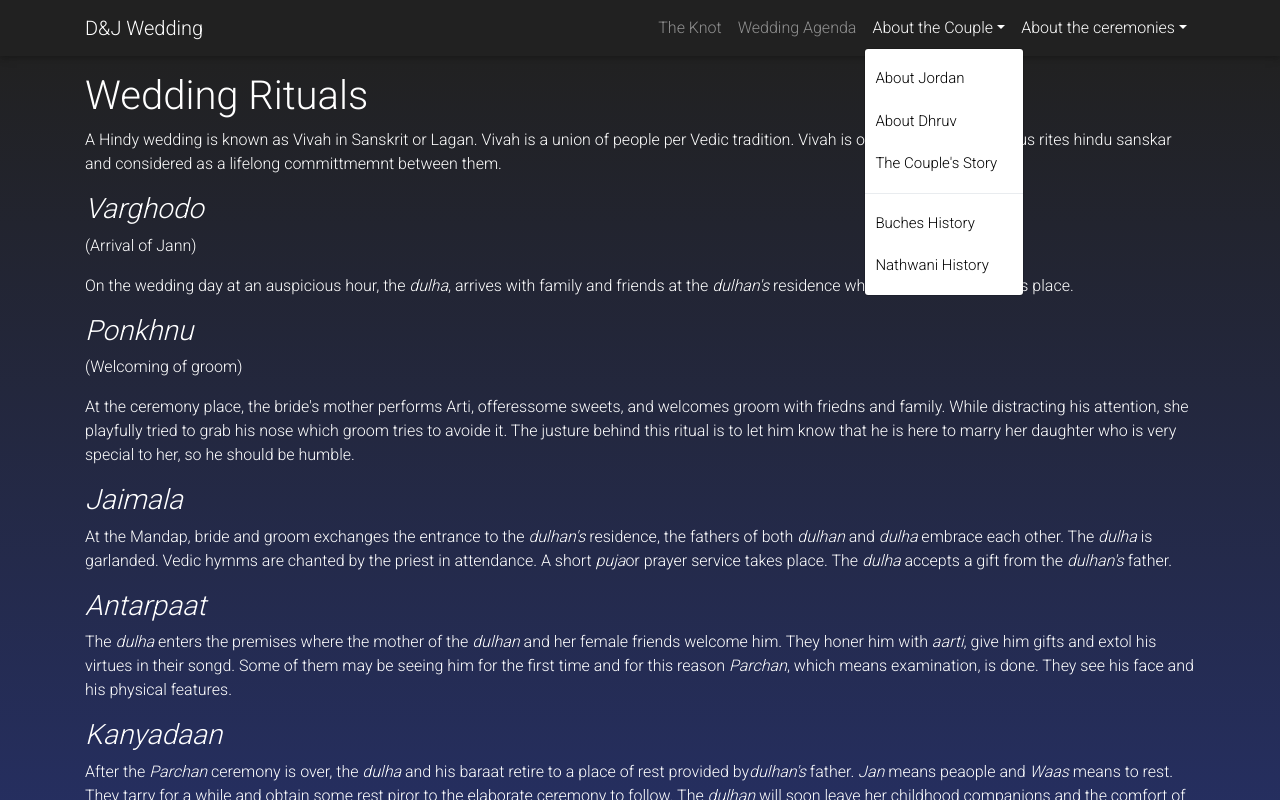
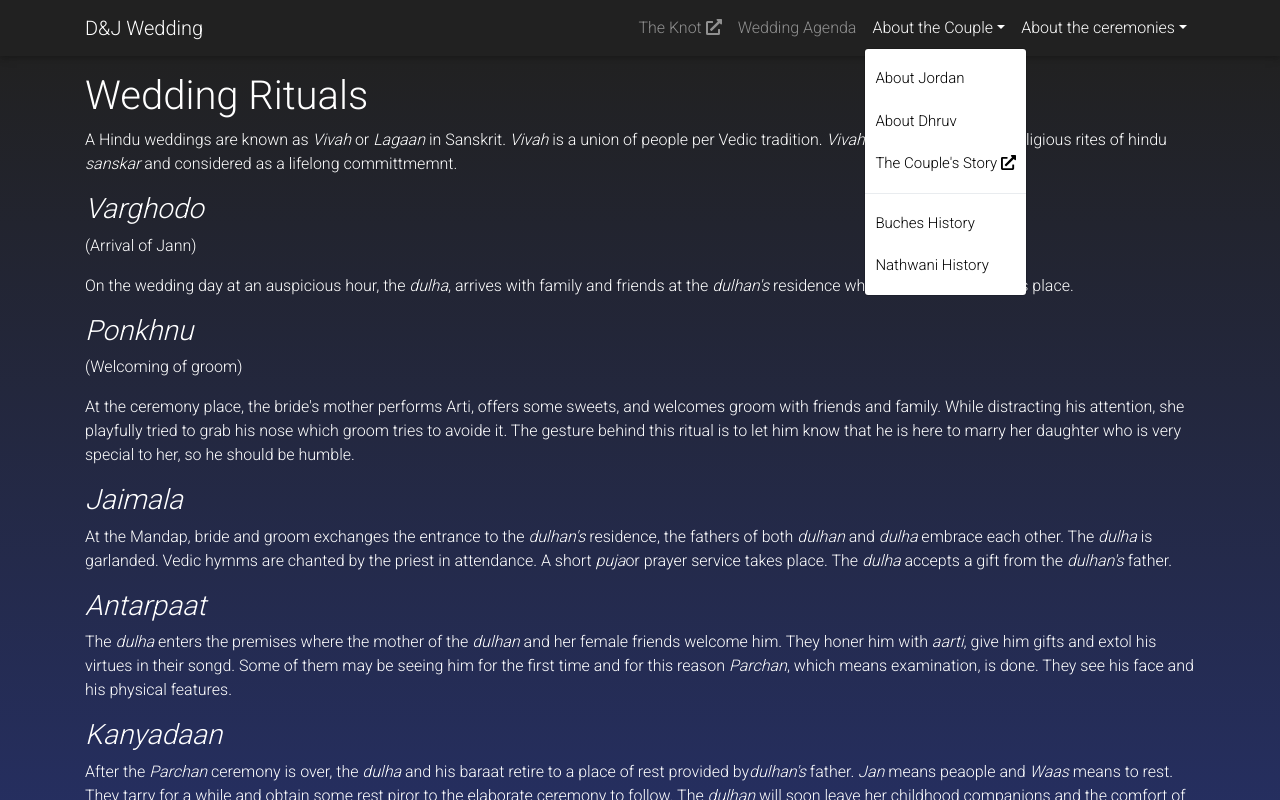
Before and after one commit to DnJWedding/DnJWedding.github.io, a React (Create React App) app: page /CustomsRituals in a window 1280 px wide. Both pictures are taken after a click on the button "About the Couple". Shown: the top 800 px of the page. Built offline with nearby package versions, Linux system fonts and the light colour scheme; a web font is replaced by a local one.

Commit message:
added external link icon with font awesome. fixing various spelling errors

```diff
--- a/package.json
+++ b/package.json
@@ -4,6 +4,9 @@
   "private": true,
   "homepage": "https://dnjwedding.github.io/",
   "dependencies": {
+    "@fortawesome/fontawesome-svg-core": "^1.2.36",
+    "@fortawesome/free-solid-svg-icons": "^5.15.4",
+    "@fortawesome/react-fontawesome": "^0.1.15",
     "@testing-library/jest-dom": "^4.2.4",
     "@testing-library/react": "^9.4.0",
     "@testing-library/user-event": "^7.2.1",
--- a/src/components/AboutDhruv.jsx
+++ b/src/components/AboutDhruv.jsx
@@ -15,9 +15,9 @@ function AboutDhruv() {
           <div className="col-lg-5">
             <h1 className="font-weight-light">About Dhruv</h1>
             <p>
-              Dhruv Nathwani was born on Dec 6th 1991 in Idaho to Kala and Jay. Nathwani.
-              and His father's Name is Jay Nathwani.  Dhruv has one younder sister, Halley Radhika and
-              one younger brother Jaylen Janak.  Dhruv was named by his foi (father's sister).
+              Dhruv Nathwani was born on Dec 6th 1991 in Idaho to Kala and Jay Nathwani.
+              He has one younger sister, Halley Radhika, and one younger brother, Jaylen Janak.
+              Dhruv was named by his foi (father's sister).
             </p>
             <p>
               Dhruv graduated from the University of Pittsburgh in 2013 with a Bachelors of Science in Molecular Biology,
--- a/src/components/CustomsRituals.jsx
+++ b/src/components/CustomsRituals.jsx
@@ -9,9 +9,9 @@ function CustomsRituals() {
           <div className="col-lg-12">
             <h1 className="font-weight-light">Wedding Rituals</h1>
             <p>
-              A Hindy wedding is known as Vivah in Sanskrit or Lagan. Vivah is a union of people
-              per Vedic tradition. Vivah is one of the ixteen religious rites hindu sanskar and
-              considered as a lifelong committmemnt between them.
+              A Hindu weddings are known as <i>Vivah</i> or <i>Lagaan</i> in Sanskrit. <i>Vivah</i> is a union of people
+              per Vedic tradition. <i>Vivah</i> is one of the sixteen religious rites of hindu <i>sanskar</i> and
+              considered as a lifelong committmemnt.
             </p>
           </div>
 
@@ -27,9 +27,9 @@ function CustomsRituals() {
             <h3 className="font-weight-light" type="submit"><i>Ponkhnu</i></h3>
             <p className="font-weight-light">(Welcoming of groom)</p>
             <p>
-              At the ceremony place, the bride's mother performs Arti, offeressome sweets, and welcomes
-              groom with friedns and family. While distracting his attention, she playfully tried to grab
-              his nose which groom tries to avoide it. The justure behind this ritual is to let him know
+              At the ceremony place, the bride&apos;s mother performs Arti, offers some sweets, and welcomes
+              groom with friends and family. While distracting his attention, she playfully tried to grab
+              his nose which groom tries to avoide it. The gesture behind this ritual is to let him know
               that he is here to marry her daughter who is very special to her, so he should be humble.
             </p>
           </div>
--- a/src/components/Navigation.jsx
+++ b/src/components/Navigation.jsx
@@ -14,6 +14,8 @@ import {
 import React from "react";
 import { Nav, Navbar, NavDropdown, Container } from "react-bootstrap";
 import { withRouter } from "react-router-dom";
+import { FontAwesomeIcon } from '@fortawesome/react-fontawesome';
+import { faExternalLinkAlt } from '@fortawesome/free-solid-svg-icons';
 
 function Navigation() {
   return (
@@ -24,12 +26,12 @@ function Navigation() {
           <Navbar.Toggle aria-controls="basic-navbar-nav" />
           <Navbar.Collapse id="basic-navbar-nav" class="navbar-nav ml-auto">
             <Nav className="me-auto">
-              <Nav.Link href="https://www.theknot.com/us/jordan-buches-and-dhruv-nathwani-oct-2021" target="_blank">The Knot</Nav.Link>
+              <Nav.Link href="https://www.theknot.com/us/jordan-buches-and-dhruv-nathwani-oct-2021" target="_blank">The Knot <FontAwesomeIcon icon={faExternalLinkAlt} /></Nav.Link>
               <Nav.Link href={WEDDING_AGEDNA_PATH}>Wedding Agenda</Nav.Link>
               <NavDropdown id="about-the-couple-drop-down" title="About the Couple">
                 <NavDropdown.Item href={ABOUT_JORDAN_PATH}>About Jordan</NavDropdown.Item>
                 <NavDropdown.Item href={ABOUT_DHRUV_PATH}>About Dhruv</NavDropdown.Item>
-                <NavDropdown.Item href="https://www.theknot.com/us/jordan-buches-and-dhruv-nathwani-oct-2021/our-story" target="_blank">The Couple&apos;s Story</NavDropdown.Item>
+                <NavDropdown.Item href="https://www.theknot.com/us/jordan-buches-and-dhruv-nathwani-oct-2021/our-story" target="_blank">The Couple&apos;s Story <FontAwesomeIcon icon={faExternalLinkAlt} /></NavDropdown.Item>
                 <NavDropdown.Divider />
                 <NavDropdown.Item href={HISTORY_OF_BUTCHES_PATH}>Buches History</NavDropdown.Item>
                 <NavDropdown.Item href={HISTORY_OF_NATHWANI_PATH}>Nathwani History</NavDropdown.Item>
--- a/src/components/WeddingAgenda.jsx
+++ b/src/components/WeddingAgenda.jsx
@@ -1,5 +1,7 @@
 import React from "react";
 import { Card, ListGroup, ListGroupItem, Container } from "react-bootstrap";
+import { FontAwesomeIcon } from '@fortawesome/react-fontawesome';
+import { faExternalLinkAlt } from '@fortawesome/free-solid-svg-icons';
 
 function WeddingAgenda() {
   return (
@@ -20,7 +22,7 @@ function WeddingAgenda() {
               </Card.Body>
               <ListGroup className="list-group-flush">
                 <ListGroupItem>1:30 - Ganesh Puja & Pithi</ListGroupItem>
-                <ListGroupItem>4:00 - Mehndi/</ListGroupItem>
+                <ListGroupItem>4:00 - Mehndi</ListGroupItem>
                 <ListGroupItem>6:00 - Dinner</ListGroupItem>
                 <ListGroupItem>9:00 - Sangit</ListGroupItem>
               </ListGroup>
@@ -34,7 +36,7 @@ function WeddingAgenda() {
                 <Card.Text>
                   Take this day to explore Pittsburgh.
                 </Card.Text>
-                <Card.Link href="https://www.theknot.com/us/jordan-buches-and-dhruv-nathwani-oct-2021/things-to-do" target="_blank">Things to do</Card.Link>
+                <Card.Link href="https://www.theknot.com/us/jordan-buches-and-dhruv-nathwani-oct-2021/things-to-do" target="_blank">Things to do <FontAwesomeIcon icon={faExternalLinkAlt} /></Card.Link>
               </Card.Body>
             </Card>
           </div>
@@ -48,7 +50,7 @@ function WeddingAgenda() {
                 <ListGroupItem>12:00 - Jaan</ListGroupItem>
                 <ListGroupItem>12:45 - Wedding begins</ListGroupItem>
                 <ListGroupItem>2:00 - End of Wedding</ListGroupItem>
-                <ListGroupItem>4:00 - Recpetion and Dinner</ListGroupItem>
+                <ListGroupItem>4:00 - Reception and Dinner</ListGroupItem>
               </ListGroup>
             </Card>
           </div>
```
Also changed, not shown: 1 other file (tests, documents, lock files or other folders).
